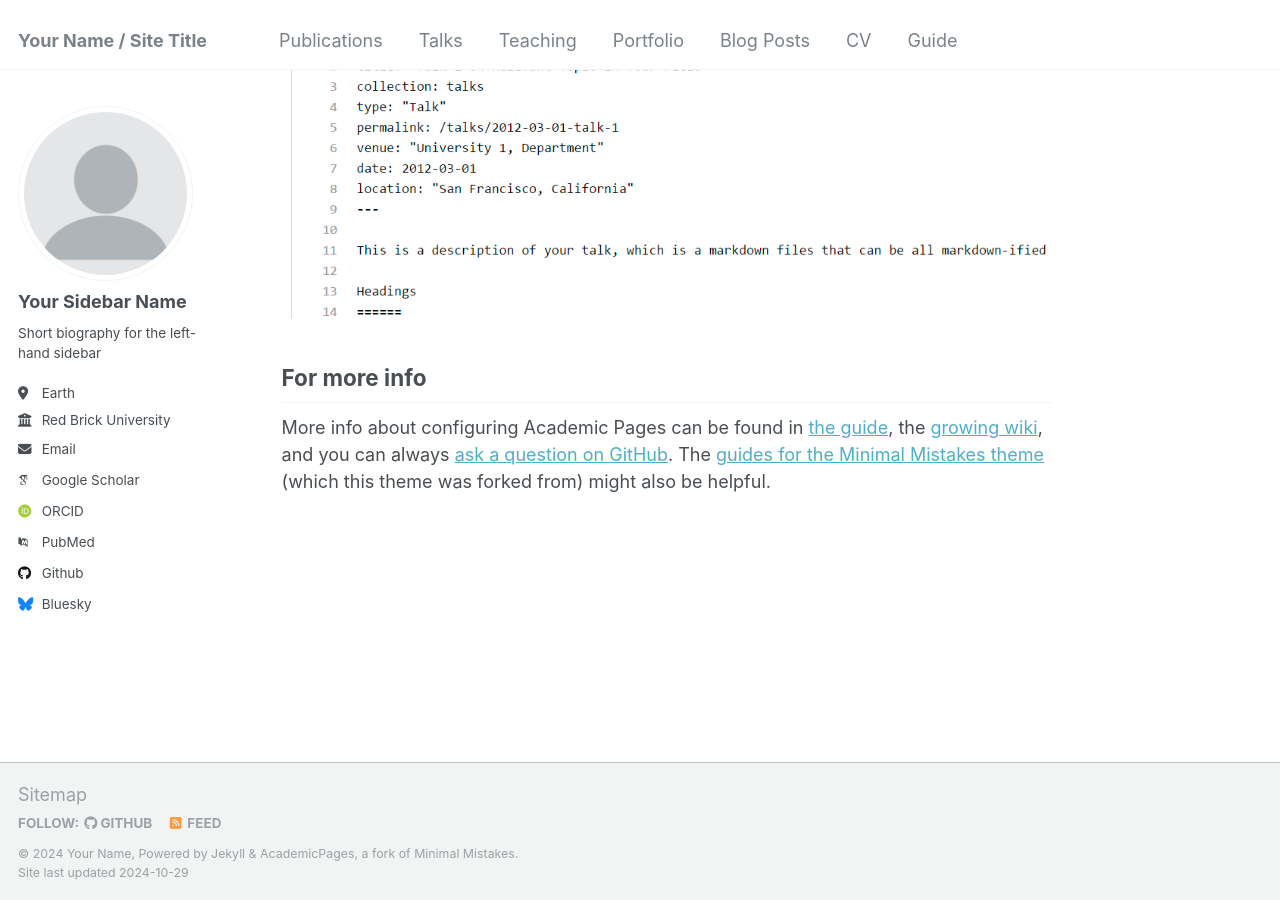
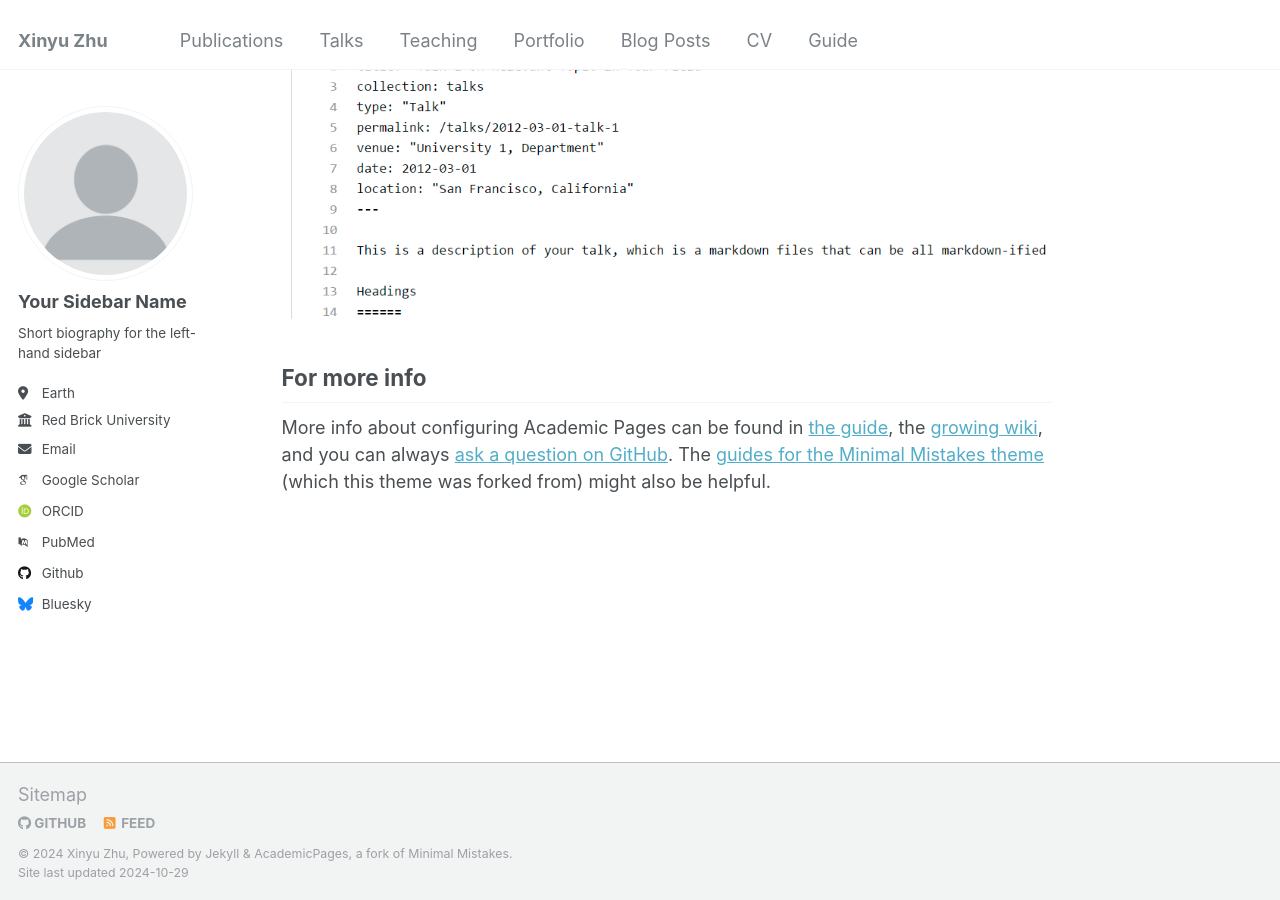
Before and after one commit to zhu-xinyu/xinyuzhu, a Jekyll site: the page built from _pages/about.md, in a window 1280 px wide and 900 px high, scrolled down 2643 px. Built offline with Jekyll 4.4.1, drawn with Linux system fonts in a browser that asks for light colours; some web fonts are replaced.

Commit message:
Update _config.yml

```diff
--- a/_config.yml
+++ b/_config.yml
@@ -7,14 +7,14 @@
 # server process.
 
 # Basic Site Settings
-locale                   : "en-US"
-title                    : "Your Name / Site Title"
+locale                   : "en-UK"
+title                    : "Xinyu Zhu"
 title_separator          : "-"
-name                     : &name "Your Name"
-description              : &description "personal description"
-url                      : https://academicpages.github.io # the base hostname & protocol for your site e.g. "https://mmistakes.github.io"
+name                     : &name "Xinyu Zhu"
+description              : &description "Ph.D. Student (Year 2)"
+url                      : https://academicpages.github.io # the base hostname & protocol for your site e.g. "http://xzhu.net"
 baseurl                  : "" # the subpath of your site, e.g. "/blog"
-repository               : "academicpages/academicpages.github.io"
+repository               : "https://github.com/zhu-xinyu/xinyuzhu"
 
 # Site Author - The following control what appear as part of the author content on the side bar.
 #               If a field is blank the icon and link will not appear, otherwise it will be shown.
```
